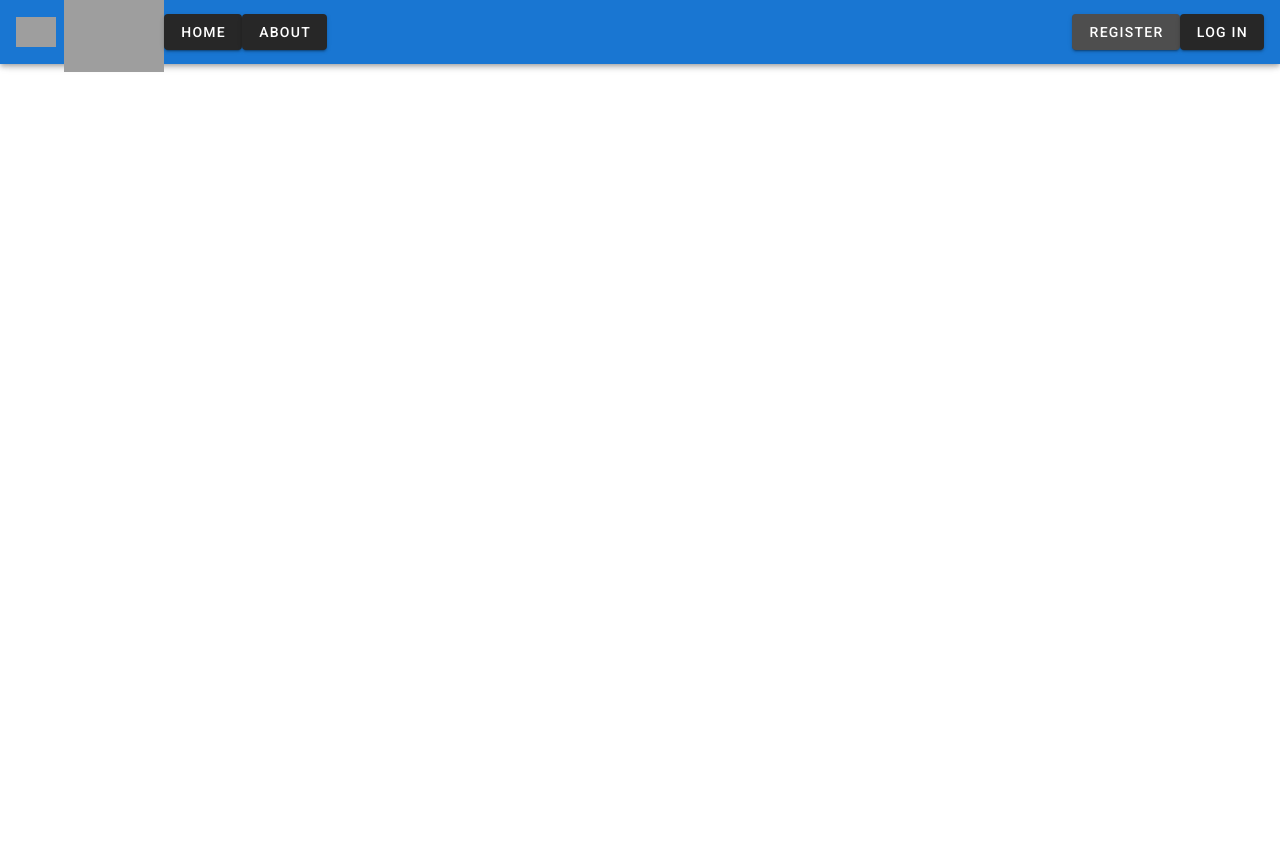
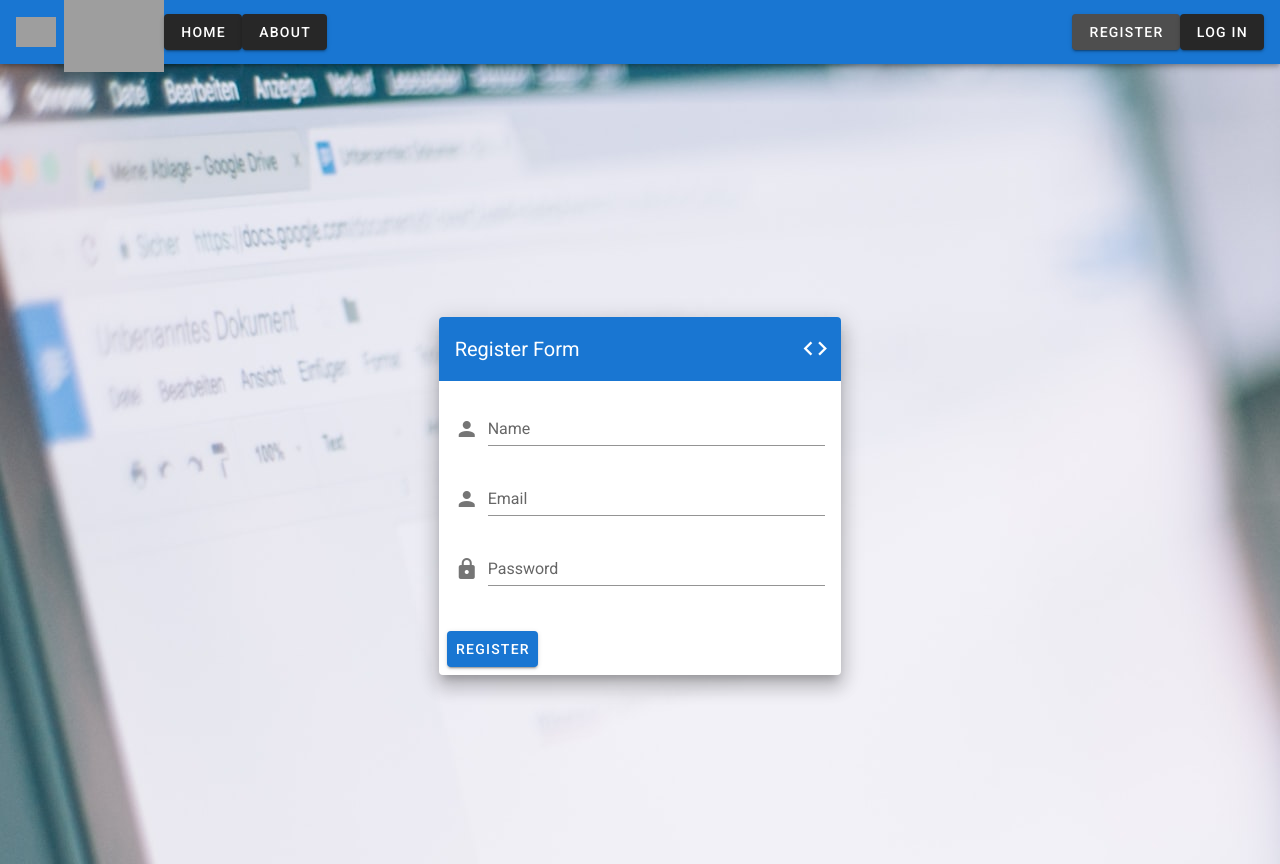
Before and after one commit to nikheal25/Find-food-Open-Source, a Vue app: page /#/register in a window 1280 px wide. Before the commit the page ends 800 px from the top, so only its background shows below. Built offline with nearby package versions, Linux system fonts and the light colour scheme; grey boxes are pictures that could not be loaded.

Commit message:
added register page

```diff
--- a/src/views/Login.vue
+++ b/src/views/Login.vue
@@ -1,7 +1,7 @@
 <template>
   <v-app
     id="inspire"
-    :style="{height: '100vh', backgroundImage: `url(${require('@/assets/login.jpg')})`}"
+    :style="{backgroundImage: `url(${require('@/assets/login.jpg')})`,width: '100%', height: '100%',}"
   >
     <v-content>
       <v-container class="fill-height" fluid>
@@ -55,8 +55,8 @@ export default {
 
 <style scoped>
 #inspire {
-  background-position: "center";
+  /* background-position: "center";
   background-repeat: "no-repeat";
-  background-size: "cover";
+  background-size: "cover"; */
 }
 </style>
--- a/src/views/Register.vue
+++ b/src/views/Register.vue
@@ -1,10 +1,69 @@
 <template>
-  <div></div>
+  <v-app
+    id="inspire"
+    :style="{backgroundImage: `url(${require('@/assets/login.jpg')})`,width: '100%', height: '100%',}"
+  >
+    <v-content>
+      <v-container class="fill-height" fluid>
+        <v-row align="center" justify="center">
+          <v-col cols="12" sm="8" md="4">
+            <v-card class="elevation-12">
+              <v-toolbar color="primary" dark flat>
+                <v-toolbar-title>Register Form</v-toolbar-title>
+                <v-spacer></v-spacer>
+                <v-tooltip bottom>
+                  <template v-slot:activator="{ on }">
+                    <v-btn :href="source" icon large target="_blank" v-on="on">
+                      <v-icon>mdi-code-tags</v-icon>
+                    </v-btn>
+                  </template>
+                  <span>Source</span>
+                </v-tooltip>
+              </v-toolbar>
+              <v-card-text>
+                <v-form>
+                  <v-text-field
+                    label="Name"
+                    name="nameOfUser"
+                    prepend-icon="mdi-account"
+                    type="text"
+                  ></v-text-field>
+
+                  <v-text-field label="Email" name="login" prepend-icon="mdi-account" type="text"></v-text-field>
+
+                  <v-text-field
+                    id="password"
+                    label="Password"
+                    name="password"
+                    prepend-icon="mdi-lock"
+                    type="password"
+                  ></v-text-field>
+                </v-form>
+              </v-card-text>
+              <v-card-actions>
+                <!-- <v-spacer></v-spacer> -->
+                <v-btn color="primary">Register</v-btn>
+              </v-card-actions>
+            </v-card>
+          </v-col>
+        </v-row>
+      </v-container>
+    </v-content>
+  </v-app>
 </template>
 
 <script>
-export default {};
+export default {
+  props: {
+    source: String
+  }
+};
 </script>
 
-<style>
+<style scoped>
+#inspire {
+  /* background-position: "center";
+  background-repeat: "no-repeat";
+  background-size: "cover"; */
+}
 </style>
```
